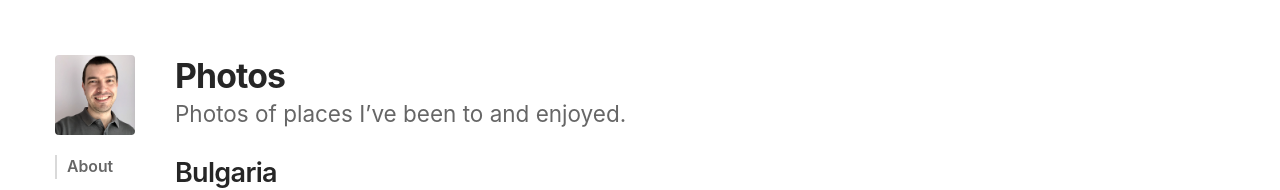
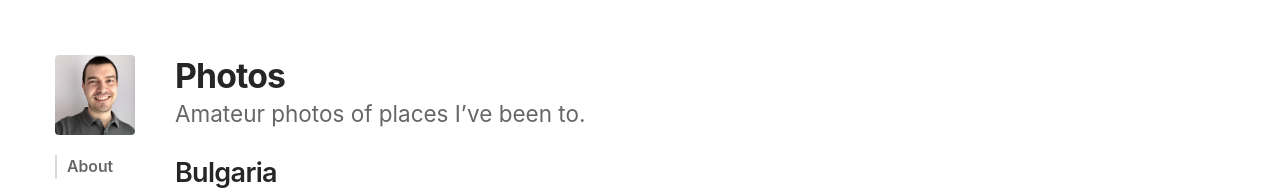
Before and after one commit to apaunchev/paunchev.com, a Next.js app: page /photos in a window 1280 px wide. Shown: the top 190 px of the page. Built offline with nearby package versions, Linux system fonts and the light colour scheme.

Commit message:
Update description

```diff
--- a/pages/photos.js
+++ b/pages/photos.js
@@ -4,7 +4,7 @@ import { getPhotos } from '@/lib/photos';
 
 export const pageInfo = {
   title: 'Photos',
-  description: 'Photos of places I’ve been to and enjoyed.',
+  description: 'Amateur photos of places I’ve been to.',
 };
 
 export default function Photos({ photos }) {
```
